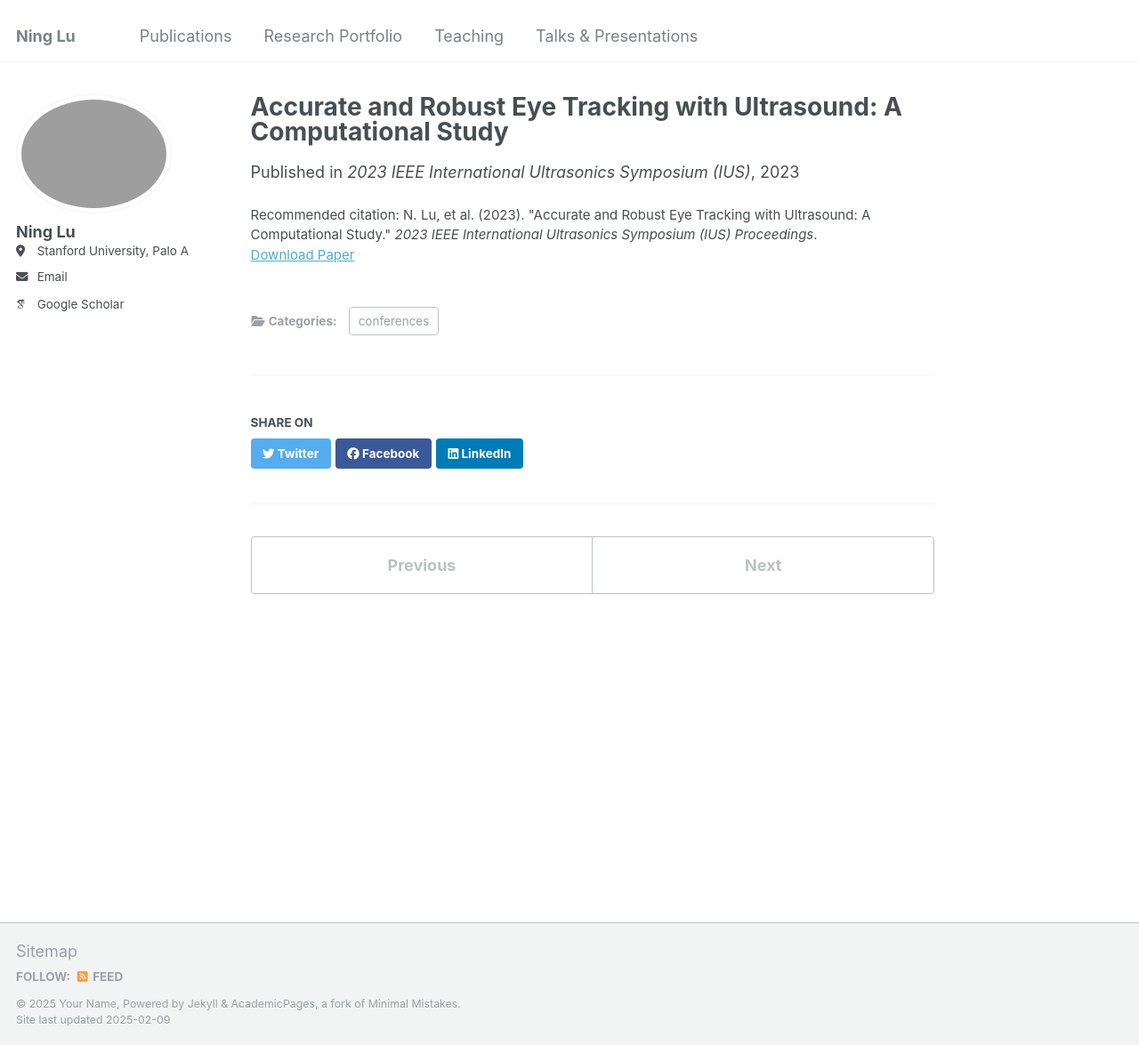
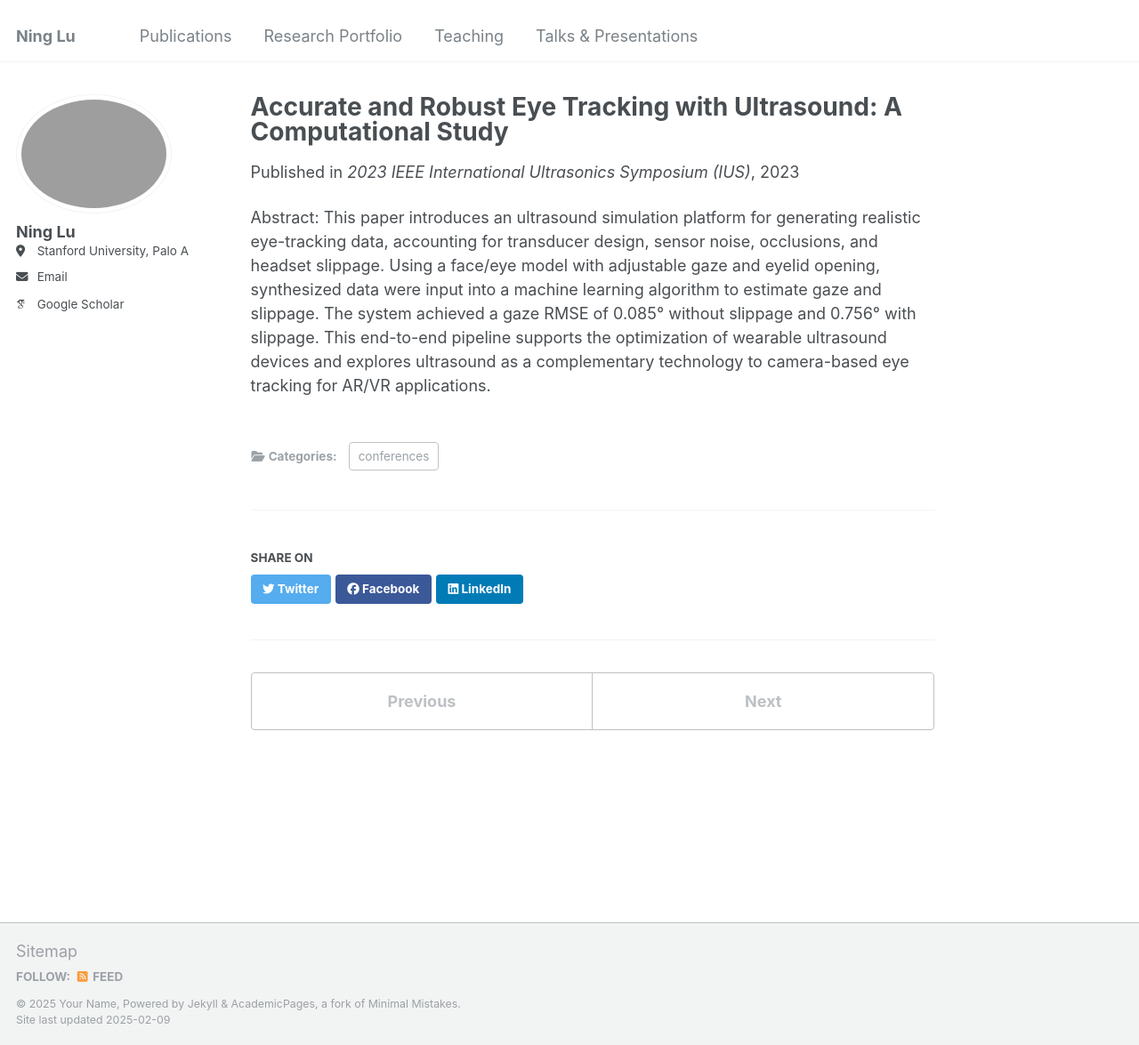
Before and after one commit to NingLu-Ultrasound/ninglu-ultrasound.github.io, a Jekyll site: the page built from _publications/2024-02-17-paper-title-number-4.md, in a window 1280 px wide and 1175 px high. Shown: the whole window at 89% size. Built offline with Jekyll 4.4.1, drawn with Linux system fonts in a browser that asks for light colours; some web fonts are replaced.

Commit message:
Update 2024-02-17-paper-title-number-4.md

```diff
--- a/_publications/2024-02-17-paper-title-number-4.md
+++ b/_publications/2024-02-17-paper-title-number-4.md
@@ -6,5 +6,5 @@
 date: 2023-11-07
 venue: '2023 IEEE International Ultrasonics Symposium (IUS)'
 paperurl: 'http://academicpages.github.io/files/Pub10_Accurate_and_Robust_Eye_Tracking_with_Ultrasound_A_Computational_Study.pdf'
-citation: 'N. Lu, et al. (2023). &quot;Accurate and Robust Eye Tracking with Ultrasound: A Computational Study.&quot; <i>2023 IEEE International Ultrasonics Symposium (IUS) Proceedings</i>.'
 ---
+Abstract: This paper introduces an ultrasound simulation platform for generating realistic eye-tracking data, accounting for transducer design, sensor noise, occlusions, and headset slippage. Using a face/eye model with adjustable gaze and eyelid opening, synthesized data were input into a machine learning algorithm to estimate gaze and slippage. The system achieved a gaze RMSE of 0.085° without slippage and 0.756° with slippage. This end-to-end pipeline supports the optimization of wearable ultrasound devices and explores ultrasound as a complementary technology to camera-based eye tracking for AR/VR applications.
```
